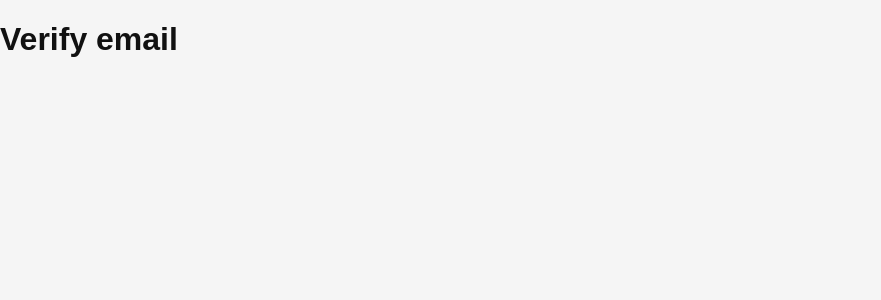
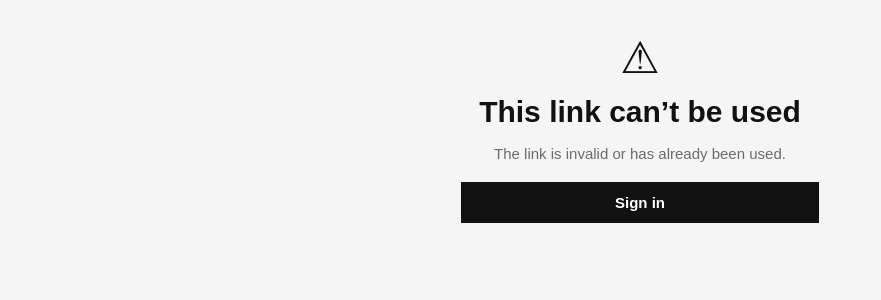
Before and after one commit to Ahmed-CS23/Milestone-4---Front-End---Group-10, a React (Vite) app: page /account/verify in a window 1280 px wide. Shown: the top 300 px of the page, without its empty margins (0-881 px from the left). Built offline with nearby package versions, Linux system fonts and the light colour scheme.

Commit message:
Add verify.js file

```diff
--- a/src/auth/Verify.js
+++ b/src/auth/Verify.js
@@ -1,5 +1,54 @@
+import { Link, useSearchParams } from "react-router-dom";
+import data from "../shared/data";
+import "./SignIn.css";
+import "./CheckInbox.css";
+
 function Verify() {
-   return <h1>Verify email</h1>;
+   const [searchParams] = useSearchParams();
+   const email = searchParams.get("email");
+   const result = searchParams.get("result");
+   const user = data.users.find(u => u.email === email);
+
+   function handleSendNew() {
+      user.verifySentAt = Date.now();
+   }
+
+   if (user && result === "success" && user.verified) {
+      return (
+         <div className="auth-card">
+            <h1>Email verified</h1>
+            <p>You can now find rides. We added <strong>2 starting credits</strong> to your account.</p>
+            {user.vehicleStatus === "pending" && (
+               <p className="auth-muted">Your vehicle is pending review. You can offer seats once an administrator approves it.</p>
+            )}
+            <Link className="auth-link-button" to="/account/sign-in">Sign in</Link>
+         </div>
+      );
+   }
+
+   if (user && result === "expired") {
+      return (
+         <div className="auth-card">
+            <p className="auth-icon">⏰</p>
+            <h1>This link has expired</h1>
+            <p className="auth-muted">Verification links expire after 24 hours.</p>
+            <Link className="auth-link-button" to={"/account/check-inbox?email=" + email}
+               onClick={handleSendNew}>Send a new link</Link>
+            <p className="auth-center">
+               <Link to="/account/sign-in">Back to sign in</Link>
+            </p>
+         </div>
+      );
+   }
+
+   return (
+      <div className="auth-card">
+         <p className="auth-icon">⚠</p>
+         <h1>This link can’t be used</h1>
+         <p className="auth-muted">The link is invalid or has already been used.</p>
+         <Link className="auth-link-button" to="/account/sign-in">Sign in</Link>
+      </div>
+   );
 }
 
 export default Verify;
```
